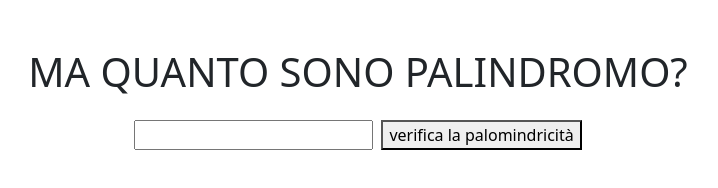
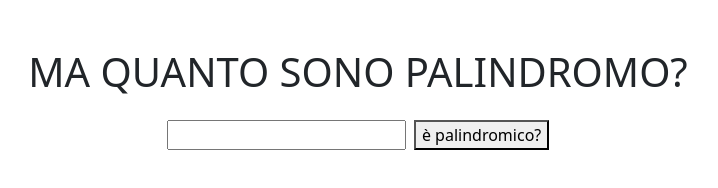
Before and after one commit to GiacomoSeveri/js-paliedispari, a plain HTML site: page palindromo/index.html in a window 1280 px wide. Shown: the whole page, without its empty margins (282-1000 px from the left). Drawn offline with nearby package versions, Linux system fonts and the light colour scheme.

Commit message:
fixed html

```diff
--- a/palindromo/index.html
+++ b/palindromo/index.html
@@ -12,7 +12,7 @@
     <div class="text-center m-5">
         <h1 class="mb-4">MA QUANTO SONO PALINDROMO?</h1>
         <input type="text" name="" id="txt" class="me-1">
-        <button id="button">verifica la palomindricità</button>
+        <button id="button">è palindromico?</button>
         <p id="result" class="text-center fs-4 fw-semibold mt-3"></p>
     </div>
     <script src="js/script.js"></script>
```
